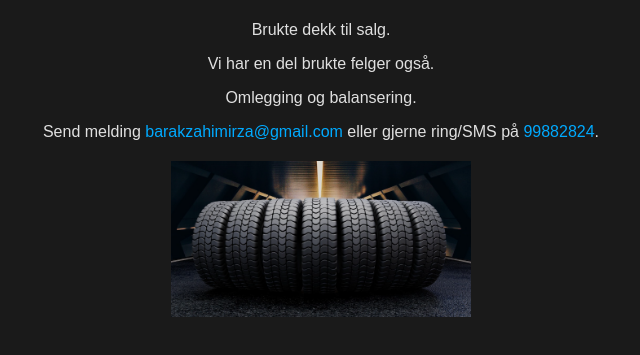
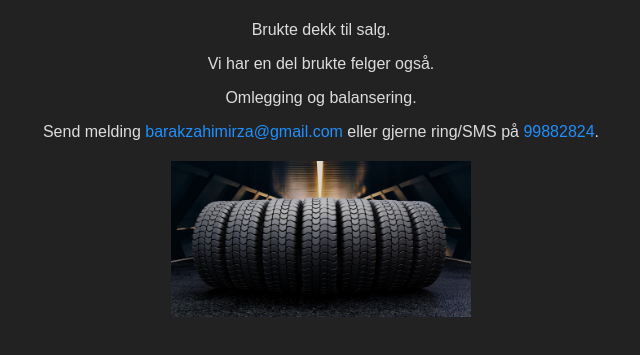
Before and after one commit to bruktdekk/bruktdekk.github.io, a plain HTML site: page index.html in a window 1280 px wide. Shown: the part 87-442 px from the top of the page, without its empty margins (319-959 px from the left). Drawn offline with Linux system fonts and the light colour scheme.

Commit message:
Update styles.css

```diff
--- a/styles.css
+++ b/styles.css
@@ -1,32 +1,31 @@
 body {
     font-family: Arial, sans-serif;
     text-align: center;
-    background-color: #1a1a1a; /* Dark background */
-    color: #f4f4f4; /* Light text */
+    background-color: #222; /* Dark background */
+    color: #eee; /* Light text */
     padding: 20px;
 }
 
 h1 {
-    color: #ffffff; /* White text */
+    color: #fff; /* White text */
 }
 
 p {
-    color: #e0e0e0; /* Slightly lighter gray for readability */
+    color: #ddd; /* Soft light gray for readability */
 }
 
 img {
+    width: 300px;
+    height: auto;
     display: block;
     margin: 20px auto;
-    width: 300px;
-    height: auto;
 }
 
 a {
-    color: #00aaff; /* Professional blue for links */
+    color: #1e90ff; /* Nice blue for links */
     text-decoration: none;
 }
 
 a:hover {
     text-decoration: underline;
-    color: #66ccff; /* Lighter blue on hover */
 }
```
